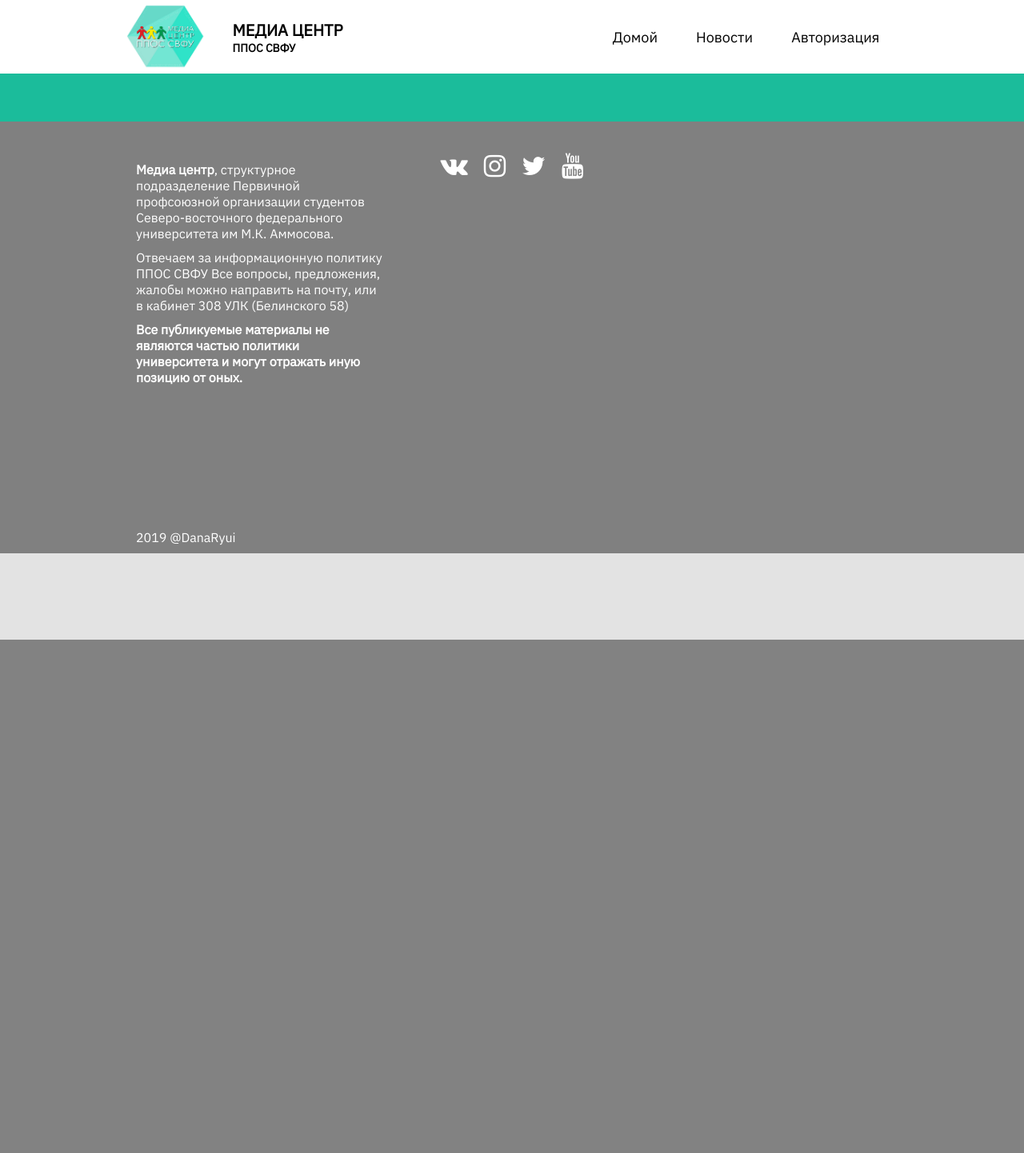
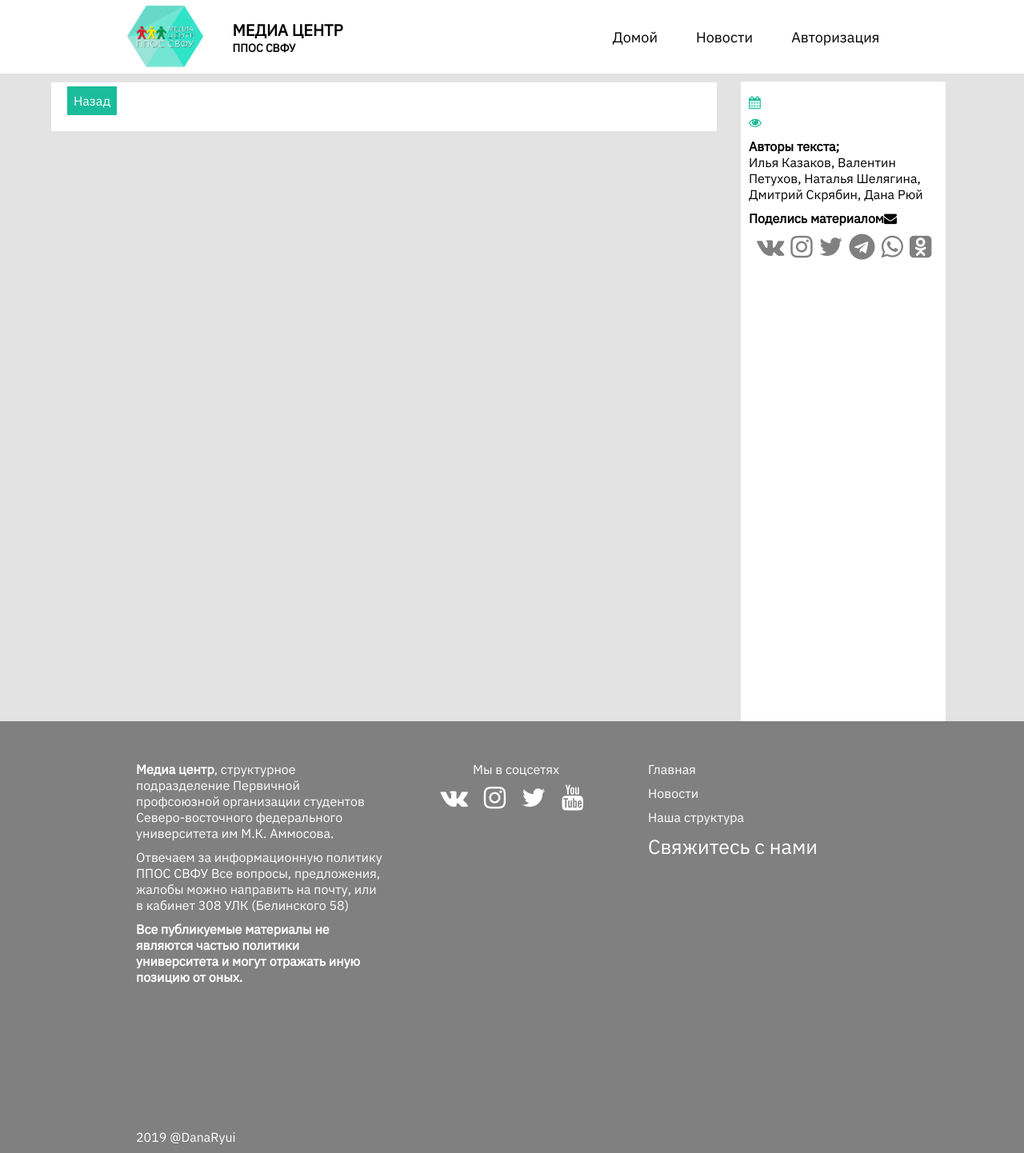
Before and after one commit to DmitrySkryabin/mediacenter, a PHP site: page /pages/news_page.php?id=1 in a window 1280 px wide. Shown: the whole page at 80% size. Before the commit the page ends 800 px from the top, so only its background shows below. Run offline with PHP 8.4, Linux system fonts and the light colour scheme; data that the repository does not hold is empty.

Commit message:
news page update style

```diff
--- a/footer.php
+++ b/footer.php
@@ -3,6 +3,8 @@
 src="https://code.jquery.com/jquery-3.4.1.min.js"
 integrity="sha256-CSXorXvZcTkaix6Yvo6HppcZGetbYMGWSFlBw8HfCJo="
 crossorigin="anonymous"></script>
+
+</script>
 <footer>
 	<div class="wrapper">
 		<div class="footer-content">
@@ -23,14 +25,21 @@
 				</div>
 			</div>
 			<div class="footer-text-center footer-text">
-				<a href="https://vk.com/ppossvfu" target="_blank"><i class="fa fa-vk fa-2x" aria-hidden="true"></i></a>
-				<a href="https://www.instagram.com/ppossvfu/" target="_blank"><i class="fa fa-instagram fa-2x" aria-hidden="true"></i></a>
-				<a href="https://twitter.com/PPOSSVFU" target="_blank" ><i class="fa fa-twitter fa-2x" aria-hidden="true"></i></a>
-				<a href="https://www.youtube.com/channel/UCH7SYqZYWmAjuQdsi-vTOYQ" target="_blank"><i class="fa fa-youtube fa-2x" aria-hidden="true"></i></a>
-
+        <div class="">
+          <p>Мы в соцсетях</p>
+        </div>
+			  <div class="footer-text-center-item">
+          <a href="https://vk.com/ppossvfu" target="_blank"><i class="fa fa-vk fa-2x" aria-hidden="true"></i></a>
+          <a href="https://www.instagram.com/ppossvfu/" target="_blank"><i class="fa fa-instagram fa-2x" aria-hidden="true"></i></a>
+          <a href="https://twitter.com/PPOSSVFU" target="_blank" ><i class="fa fa-twitter fa-2x" aria-hidden="true"></i></a>
+          <a href="https://www.youtube.com/channel/UCH7SYqZYWmAjuQdsi-vTOYQ" target="_blank"><i class="fa fa-youtube fa-2x" aria-hidden="true"></i></a>
+        </div>
 			</div>
 			<div class="footer-text-right footer-text">
-
+        <a href="/mediacenter">Главная</a>
+        <a href="/mediacenter/pages/news.php">Новости</a>
+        <a href="/mediacenter#portfolio">Наша структура</a>
+        <a href="/mediacenter#feedback-form-href" class="footer-feedback">Свяжитесь с нами <i class="fa fa-envelope fa-1x hide-icon"></i> </a>
 			</div>
 		</div>
 	</div>
@@ -42,20 +51,16 @@
   $(".totop").hide();
   $(function() {
   $(window).scroll(function() {
-  if($(this).scrollTop() != 0) {
+  if($(this).scrollTop() >100) {
       $(".totop").fadeIn();
-      if($(this).scrollTop() != 0){
-        $(".cap").animate({
-          height : "60px"
-        });
-      }else{
-        $(".cap").animate({
-          height : "100px"
-        });
-      }
+      $(".cap").addClass("glide");
+      //$(".padding-top").addClass("glide");
       $(".logo").fadeOut();
+      id=false;
     } else {
       $(".totop").fadeOut();
+      $(".cap").removeClass("glide");
+      //$(".padding-top").removeClass("glide");
       $(".logo").fadeIn();
     }
     });
--- a/header_bottom.php
+++ b/header_bottom.php
@@ -1,4 +1,4 @@
-<div class="portfolio">
+<div class="portfolio" id="portfolio">
   <div class="portfolio-up">
     <div class="portfolio-up-text">
       <h1>Портфолио</h1>
--- a/index.php
+++ b/index.php
@@ -63,7 +63,7 @@
 				</div>
 			</div>
 		</div>
-		<div class="feedback">
+		<div class="feedback" id="feedback-form-href">
 			<div class="feedback-text">
 				<h3>Свяжитесь с нами</h3>
 				<p>Мы всегда рады вам!</p>
--- a/pages/news_add_page.php
+++ b/pages/news_add_page.php
@@ -23,7 +23,7 @@
       if(isset($_POST['title']) && isset($_POST['image']) && isset($_POST['text-news'])){
         $title = $_POST['title'];
         $image_url = "../media/news/" . $_POST['image'];
-        $text = $_POST['text-news'];
+        $text = mysqli_real_escape_string($_POST['text-news']);
         $date = date('Y-m-d');
         $query = "INSERT INTO `news_page` (title, image, text, active, date) VALUES ('$title', '$image_url', '$text', '1', '$date')";
         if (mysqli_query($connection, $query)) {
--- a/pages/news_page.php
+++ b/pages/news_page.php
@@ -20,16 +20,16 @@
   <div class="padding-top">
   </div>
 	<div class="wrapper">
-    <div class="news-body">
+    <div class="news-body-page">
+			<div class="news-body-page-left">
+				<div class="theiaStickySidebar">
+					<div class="news-article-page">
 						<?php
 			        $news_article = mysqli_query($connection,"SELECT * FROM `news_page` WHERE `id` = " . (int)$_GET['id']);
+							$news = mysqli_fetch_assoc($news_article);
 			       ?>
-       <?php
-          while($news = mysqli_fetch_assoc($news_article))
-          {
-            ?>
-          <div class="news-article">
-            <div class="news-article-title">
+			          <div class="news-article-page">
+			            <div class="news-article-title-page">
 			              <a href="<?php echo $_GET['next'];?>#<?php echo $_GET['nextid']; ?>">Назад</a>
 			              <h4><?php echo $news['title']; ?></h4>
 			            </div>
@@ -39,18 +39,46 @@
 			            <div class="news-article-text">
 			              <p><?php echo $news['text']; ?></p>
 			            </div>
-            <div class="news-article-footer">
-              <p>Опубликовано: <span><?php echo $news['date']; ?></span> </p>
-              <p>Просмотров: <span><?php echo $news['views']; ?></span> </p>
 			          </div>
       		</div>
-          <?php
-              }
-           ?>
+      	</div>
+      </div>
+			<div class="news-body-page-right">
+				<div class="theiaStickySidebar">
+					<div class="news-body-right-sidebar-page">
+						<div class="news-article-footer-page">
+							<p><i class="fa fa-calendar fa-1x news-color" aria-hidden="true"></i>  <span><?php echo $news['date']; ?></span> </p>
+							<p><i class="fa fa-eye fa-1x news-color" aria-hidden="true"></i>  <span><?php echo $news['views']; ?></span> </p>
+						</div>
+						<h4>Авторы текста;</h4>
+						<p>Илья Казаков, Валентин Петухов, Наталья Шелягина, Дмитрий Скрябин, Дана Рюй</p>
+						<div class="repost-div">
+							<h4>Поделись материалом<i class="fa fa-envelope fa-1x"></i></h4>
+							<div class="repost">
+								<a href="https://vk.com/ppossvfu" target="_blank"><i class="fa fa-vk fa-2x" aria-hidden="true"></i></a>
+			          <a href="https://www.instagram.com/ppossvfu/" target="_blank"><i class="fa fa-instagram fa-2x" aria-hidden="true"></i></a>
+			          <a href="https://twitter.com/PPOSSVFU" target="_blank" ><i class="fa fa-twitter fa-2x" aria-hidden="true"></i></a>
+			          <a href="https://www.youtube.com/channel/UCH7SYqZYWmAjuQdsi-vTOYQ" target="_blank"><i class="fa fa-telegram fa-2x" aria-hidden="true"></i></a>
+								<a href="https://twitter.com/PPOSSVFU" target="_blank" ><i class="fa fa-whatsapp fa-2x" aria-hidden="true"></i></a>
+								<a href="https://twitter.com/PPOSSVFU" target="_blank" ><i class="fa fa-odnoklassniki-square fa-2x" aria-hidden="true"></i></a>
+							</div>
+						</div>
+					</div>
+				</div>
+			</div>
     </div>
   </div>
 	<?php
  	include "../footer.php";
    ?>
-<script src="../static/scripts/slider.js"></script>
+	 <script src="/mediacenter/static/scripts/theia-stycky-sidebar.min.js">
+	 </script>
+	 <script>
+	 jQuery(document).ready(function() {
+	 jQuery('.news-body-page-left, .news-body-page-right').theiaStickySidebar({
+	 				// Настройки
+	 				additionalMarginTop: 60
+	 		});
+	  });
+	 </script>
 </html>
--- a/pages/videos.php
+++ b/pages/videos.php
@@ -24,7 +24,9 @@
 			include "../header_bottom.php"
 		 ?>
 		<div class="videos">
-			ТУТА ВИЕДЕО!
+			<div class="youtube">
+				<iframe width="1008" height="567" src="https://www.youtube.com/embed/_VWMNU8qCnA" frameborder="0" allow="accelerometer; autoplay; encrypted-media; gyroscope; picture-in-picture" allowfullscreen></iframe>
+			</div>
 		</div>
 		<div class="meating">
 			<h3>Знакомство</h3>
--- a/static/style/style.css
+++ b/static/style/style.css
@@ -13,6 +13,8 @@
 }
 .padding-top{
   padding-top: 92px;
+  background: #fff;
+  transition: height 0.1s;
 }
 .cap{
   position: fixed;
@@ -402,6 +409,13 @@
   justify-content: space-between;
 }
 .footer-text-center{
+  text-align: center;
+  display: flex;
+  flex-direction: column;
+  justify-content: flex-start;
+}
+.footer-text-center-item{
+  margin-top: 10px;
   display: flex;
   justify-content: center;
 }
@@ -415,6 +429,30 @@
 }
 .programmer-disigner-writer-developer-beautiful{
   margin-bottom: 10px;
+}
+.footer-text-right{
+  display: flex;
+  flex-direction: column;
+  justify-content: flex-start;
+}
+.footer-text-right a{
+  margin-top: 10px;
+  margin-left: 10px;
+  color: #fff;
+  text-decoration: none;
+}
+.footer-text-right a:hover{
+  color: #1bbc9b;
+}
+.footer-feedback{
+  font-size: 25px;
+}
+.footer-feedback .hide-icon{
+  display: none;
+}
+.footer-feedback:hover .hide-icon{
+  transition: 3s;
+  display: inline;
 }
 .totop {
   background: #fff;
@@ -592,25 +646,36 @@
 }
 .news-body{
   width: 100%;
-  background: #1bbc9b;
+  background: #e3e3e3;
   padding-top: 30px;
   padding-bottom: 30px;
   display: flex;
 }
 .news-body-left{
   margin-left: 5%;
-  width: 60%;
+  width: 65%;
+}
+.news-body-left-content{
+  display: grid;
+  grid-template-columns: 50% 50%;
 }
 .news-article{
-  width: 100%;
-  background: #fff;
-  margin: 0 30px 30px 30px;
-  padding-top: 20px;
+  height: 490px;
+  margin: 0 auto;
+  margin-top: 15px;
+  margin-bottom: 0px;
+  width: 96%;
+  background: #f3f1f1;
+  transition: 1s;
+}
+.news-article:hover{
+  width: 98%;
+  transition: 0.5s;
+  background: #d0cdcd;
 }
 .news-article-image{
-  margin-left: 20px;
-  height: 400px;
-  width: 94%;
+  height: 200px;
+  width: 100%;
 }
 .news-article-image img{
   height: 100%;
@@ -728,12 +800,84 @@
 }
 
 /*news page part*/
+.news-body-page{
+  display: flex;
+}
+.news-body-page-left{
+  margin-left: 5%;
+  width: 65%;
+}
+.news-article-page{
+  width: 100%;
+  background: #fff;
+}
 .news-article-image-page{
   margin-left: 20px;
-  width: 920px;
+  width: 95%;
 }
 .news-article-image-page img{
   width: 100%;
+}
+.news-article-title-page{
+  margin-top: 10px;
+  display: flex;
+  align-items: center;
+  padding-top: 5px;
+  padding-left: 20px;
+}
+.news-article-title-page h4{
+  font-size: 25px;
+  margin-left: 10px;
+  margin-bottom: 15px;
+}
+.news-article-title-page a{
+  padding: 8px;
+  background: #1bbc9b;
+  text-align: center;
+  margin: auto 0;
+  text-decoration: none;
+  color: #fff;
+}
+.news-body-page-right{
+  margin-left: 30px;
+  width: 20%;
+  margin-top: 10px;
+  height: 100vh;
+  background: #fff;
+}
+.news-body-right-sidebar-page{
+  padding: 0 10px;
+}
+.news-article-footer-page{
+  margin-top: 10px;
+  display: flex;
+  flex-direction: column;
+  margin-bottom: 10px;
+}
+.news-article-footer-page p{
+  margin-top: 5px;
+  margin-right: 5px;
+  color: #1bbc9b;
+}
+.repost-div{
+  margin-top: 10px;
+}
+.repost{
+  margin-top: 10px;
+  padding-left: 10px;
+  display: flex;
+  flex-direction: row;
+}
+.repost a{
+  margin-bottom: 8px;
+  margin-right: 8px;
+  text-decoration: none;
+  color: grey;
+  transition: 0.2s;
+}
+.repost a:hover{
+  color: #1bbc9b;
+  transition: 0.2s;
 }
 /*style of post text*/
 .citation{
```
Also changed, not shown: other parts of static/style/style.css (+38 -10 lines), pages/news.php (+26 -7 lines), pages/photos.php (+7 -9 lines), media/news/13.jpg (added), media/news/17.jpg (added), media/news/21.jpg (added), media/news/22.jpg (added), media/news/25.jpg (added), media/news/26.jpg (added), media/news/27.jpg (added), media/news/29.jpg (added), media/news/30.jpg (added), media/news/news-11.jpg (added), static/scripts/theia-stycky-sidebar.min.js (added). Lines whose indentation alone changed are shown as unchanged.
